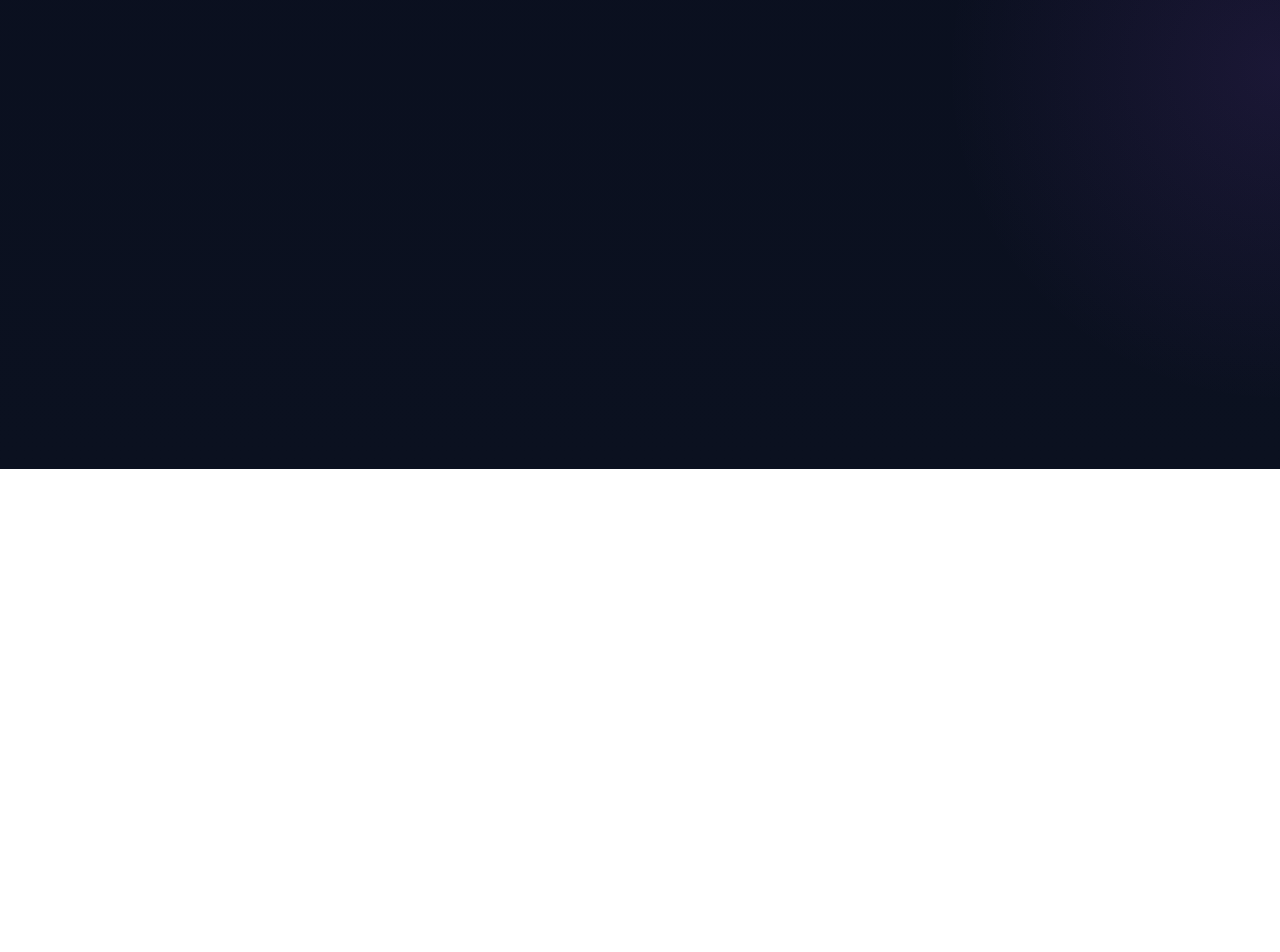
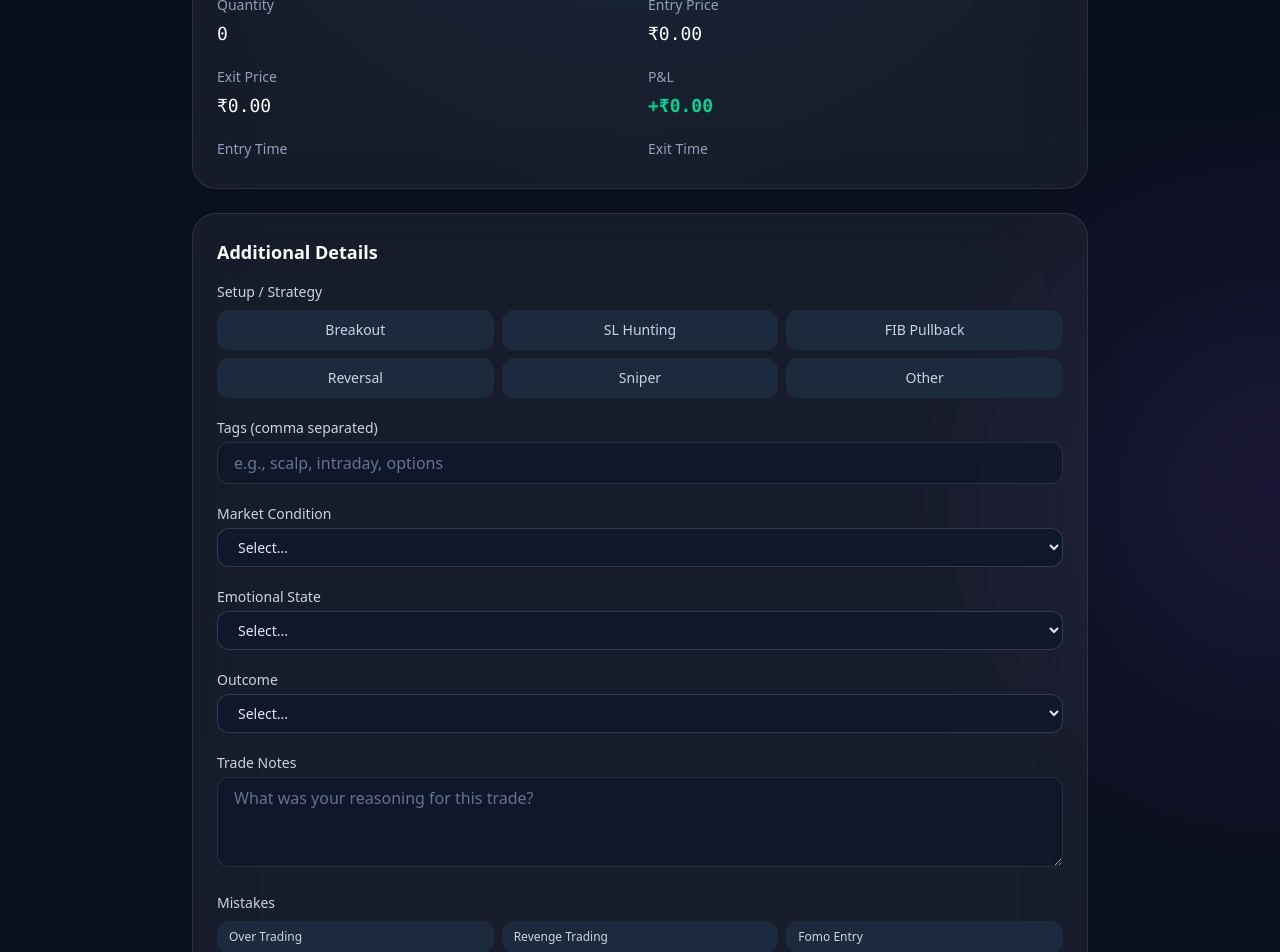
Before and after one commit to qashifpeer/trade-journal, a Next.js app: page /save-trade in a window 1280 px wide. Shown: the part 400-1352 px from the top of the page. Before the commit the page ends 869 px from the top, so only its background shows below. Built offline with nearby package versions, Linux system fonts and the light colour scheme.

Commit message:
FIX: save-trade

```diff
--- a/src/app/save-trade/SaveTradeClient.tsx
+++ b/src/app/save-trade/SaveTradeClient.tsx
@@ -33,14 +33,11 @@
 }
 
 const STRATEGY_OPTIONS = [
-  "Inside Bar",
   "Breakout",
-  "SL Hunt",
-  "FIB Retracement",
+  "SL Hunting",
+  "FIB Pullback",
   "Reversal",
-  "Pullback",
-  "News Based",
-  "Trend",
+  "Sniper",
   "Other",
 ];
 
@@ -143,7 +140,17 @@
       sellTime: params.sellTime || "",
       totalPnl: params.totalPnl ? Number(params.totalPnl) : 0,
     }),
-    [params]
+    [
+      params.id,
+      params.symbol,
+      params.direction,
+      params.quantity,
+      params.buyPrice,
+      params.sellPrice,
+      params.buyTime,
+      params.sellTime,
+      params.totalPnl,
+    ]
   );
 
   const [loading, setLoading] = useState(false);
@@ -161,8 +168,16 @@
   const [marketCondition, setMarketCondition] = useState("");
   const [outcome, setOutcome] = useState("");
 
-  const resetForm = () => {
-    setTradeMeta(EMPTY_TRADE_META);
+  useEffect(() => {
+    let cancelled = false;
+
+    async function loadTrade() {
+      setError("");
+      setSuccessMessage("");
+
+      if (!isEditMode) {
+        if (!cancelled) {
+          setTradeMeta(initialFromQuery);
           setSetup("");
           setTags("");
           setNotes("");
@@ -171,24 +186,12 @@
           setEmotionalState("");
           setMarketCondition("");
           setOutcome("");
-    setError("");
-    setSuccessMessage("");
-  };
-
-  useEffect(() => {
-    let cancelled = false;
-
-    const loadTrade = async () => {
-      resetForm();
-      setPageLoading(true);
-
-      if (!isEditMode) {
-        if (!cancelled) {
-          setTradeMeta(initialFromQuery);
           setPageLoading(false);
         }
         return;
       }
+
+      setPageLoading(true);
 
       try {
         const res = await fetch(`/api/sanity/trade/${sanityId}?t=${Date.now()}`, {
@@ -239,14 +242,14 @@
           setPageLoading(false);
         }
       }
-    };
+    }
 
     loadTrade();
 
     return () => {
       cancelled = true;
     };
-  }, [initialFromQuery, isEditMode, sanityId]);
+  }, [sanityId, isEditMode, initialFromQuery]);
 
   const toggleMistake = (value: string) => {
     setMistakes((prev) =>
@@ -274,7 +277,10 @@
         exitTime: tradeMeta.sellTime,
         pnl: tradeMeta.totalPnl,
         setup,
-        tags: tags.split(",").map((t) => t.trim()).filter(Boolean),
+        tags: tags
+          .split(",")
+          .map((t) => t.trim())
+          .filter(Boolean),
         notes,
         mistakes,
         lessons,
@@ -370,7 +376,229 @@
           </div>
         )}
 
-        {/* keep the rest of your form JSX exactly same */}
+        <div className="space-y-6">
+          <div className="rounded-3xl border border-white/10 bg-white/5 p-6 backdrop-blur-xl">
+            <h2 className="mb-4 text-lg font-semibold text-white">FYERS Trade Data</h2>
+
+            <div className="grid gap-4 md:grid-cols-2">
+              <div>
+                <label className="text-sm text-slate-400">Symbol</label>
+                <p className="mt-1 break-all font-mono text-lg text-white">
+                  {tradeMeta.symbol}
+                </p>
+              </div>
+
+              <div>
+                <label className="text-sm text-slate-400">Direction</label>
+                <p
+                  className={`mt-1 text-lg font-semibold ${
+                    tradeMeta.direction === "Long"
+                      ? "text-emerald-400"
+                      : "text-orange-400"
+                  }`}
+                >
+                  {tradeMeta.direction}
+                </p>
+              </div>
+
+              <div>
+                <label className="text-sm text-slate-400">Quantity</label>
+                <p className="mt-1 font-mono text-lg text-white">
+                  {tradeMeta.quantity}
+                </p>
+              </div>
+
+              <div>
+                <label className="text-sm text-slate-400">Entry Price</label>
+                <p className="mt-1 font-mono text-lg text-white">
+                  ₹{tradeMeta.buyPrice.toFixed(2)}
+                </p>
+              </div>
+
+              <div>
+                <label className="text-sm text-slate-400">Exit Price</label>
+                <p className="mt-1 font-mono text-lg text-white">
+                  ₹{tradeMeta.sellPrice.toFixed(2)}
+                </p>
+              </div>
+
+              <div>
+                <label className="text-sm text-slate-400">P&amp;L</label>
+                <p
+                  className={`mt-1 font-mono text-lg font-semibold ${
+                    tradeMeta.totalPnl >= 0 ? "text-emerald-400" : "text-red-400"
+                  }`}
+                >
+                  {tradeMeta.totalPnl >= 0 ? "+" : "-"}₹
+                  {Math.abs(tradeMeta.totalPnl).toFixed(2)}
+                </p>
+              </div>
+
+              <div>
+                <label className="text-sm text-slate-400">Entry Time</label>
+                <p className="mt-1 text-sm text-slate-200">{tradeMeta.buyTime}</p>
+              </div>
+
+              <div>
+                <label className="text-sm text-slate-400">Exit Time</label>
+                <p className="mt-1 text-sm text-slate-200">{tradeMeta.sellTime}</p>
+              </div>
+            </div>
+          </div>
+
+          <div className="rounded-3xl border border-white/10 bg-white/5 p-6 backdrop-blur-xl">
+            <h2 className="mb-4 text-lg font-semibold text-white">
+              Additional Details
+            </h2>
+
+            <div className="space-y-5">
+              <div>
+                <label className="mb-2 block text-sm font-medium text-slate-300">
+                  Setup / Strategy
+                </label>
+                <div className="grid grid-cols-2 gap-2 md:grid-cols-3">
+                  {STRATEGY_OPTIONS.map((strategy) => (
+                    <button
+                      key={strategy}
+                      type="button"
+                      onClick={() => setSetup(strategy)}
+                      className={`rounded-xl px-4 py-2.5 text-sm font-medium transition-all ${
+                        setup === strategy
+                          ? "bg-cyan-500 text-white ring-2 ring-cyan-400"
+                          : "bg-slate-800 text-slate-300 hover:bg-cyan-500/80 hover:text-white"
+                      }`}
+                    >
+                      {strategy}
+                    </button>
+                  ))}
+                </div>
+              </div>
+
+              <div>
+                <label className="block text-sm font-medium text-slate-300">
+                  Tags (comma separated)
+                </label>
+                <input
+                  type="text"
+                  value={tags}
+                  onChange={(e) => setTags(e.target.value)}
+                  placeholder="e.g., scalp, intraday, options"
+                  className="mt-1 w-full rounded-xl border border-white/10 bg-slate-900/70 px-4 py-2 text-white placeholder-slate-500 outline-none focus:border-cyan-500 focus:ring-2 focus:ring-cyan-500/20"
+                />
+              </div>
+
+              <div>
+                <label className="block text-sm font-medium text-slate-300">
+                  Market Condition
+                </label>
+                <select
+                  value={marketCondition}
+                  onChange={(e) => setMarketCondition(e.target.value)}
+                  className="mt-1 w-full rounded-xl border border-white/15 bg-slate-900/80 px-4 py-2 text-sm text-slate-100 outline-none focus:border-cyan-500 focus:ring-2 focus:ring-cyan-500/30"
+                >
+                  <option value="">Select...</option>
+                  <option value="trending">Trending</option>
+                  <option value="ranging">Ranging</option>
+                  <option value="volatile">Volatile</option>
+                  <option value="calm">Calm</option>
+                </select>
+              </div>
+
+              <div>
+                <label className="block text-sm font-medium text-slate-300">
+                  Emotional State
+                </label>
+                <select
+                  value={emotionalState}
+                  onChange={(e) => setEmotionalState(e.target.value)}
+                  className="mt-1 w-full rounded-xl border border-white/15 bg-slate-900/80 px-4 py-2 text-sm text-slate-100 outline-none focus:border-cyan-500 focus:ring-2 focus:ring-cyan-500/30"
+                >
+                  <option value="">Select...</option>
+                  <option value="confident">Confident</option>
+                  <option value="calm">Calm</option>
+                  <option value="anxious">Anxious</option>
+                  <option value="fearful">Fearful</option>
+                  <option value="greedy">Greedy</option>
+                  <option value="frustrated">Frustrated</option>
+                </select>
+              </div>
+
+              <div>
+                <label className="block text-sm font-medium text-slate-300">
+                  Outcome
+                </label>
+                <select
+                  value={outcome}
+                  onChange={(e) => setOutcome(e.target.value)}
+                  className="mt-1 w-full rounded-xl border border-white/15 bg-slate-900/80 px-4 py-2 text-sm text-slate-100 outline-none focus:border-cyan-500 focus:ring-2 focus:ring-cyan-500/30"
+                >
+                  <option value="">Select...</option>
+                  {OUTCOME_OPTIONS.map((opt) => (
+                    <option key={opt.value} value={opt.value}>
+                      {opt.label}
+                    </option>
+                  ))}
+                </select>
+              </div>
+
+              <div>
+                <label className="block text-sm font-medium text-slate-300">
+                  Trade Notes
+                </label>
+                <textarea
+                  value={notes}
+                  onChange={(e) => setNotes(e.target.value)}
+                  placeholder="What was your reasoning for this trade?"
+                  rows={3}
+                  className="mt-1 w-full rounded-xl border border-white/10 bg-slate-900/70 px-4 py-2 text-white placeholder-slate-500 outline-none focus:border-cyan-500 focus:ring-2 focus:ring-cyan-500/20"
+                />
+              </div>
+
+              <div>
+                <label className="mb-2 block text-sm font-medium text-slate-300">
+                  Mistakes
+                </label>
+                <div className="grid grid-cols-2 gap-2 md:grid-cols-3">
+                  {MISTAKE_OPTIONS.map((item) => {
+                    const selected = mistakes.includes(item);
+                    const label = item
+                      .split(" ")
+                      .map((w) => w[0].toUpperCase() + w.slice(1))
+                      .join(" ");
+
+                    return (
+                      <button
+                        key={item}
+                        type="button"
+                        onClick={() => toggleMistake(item)}
+                        className={`flex items-center justify-between rounded-xl px-3 py-2 text-xs font-medium transition-all ${
+                          selected
+                            ? "bg-red-500/90 text-white ring-2 ring-red-400"
+                            : "bg-slate-800 text-slate-300 hover:bg-red-500/70 hover:text-white"
+                        }`}
+                      >
+                        <span className="truncate">{label}</span>
+                      </button>
+                    );
+                  })}
+                </div>
+              </div>
+
+              <div>
+                <label className="block text-sm font-medium text-slate-300">
+                  Lessons Learned
+                </label>
+                <textarea
+                  value={lessons}
+                  onChange={(e) => setLessons(e.target.value)}
+                  placeholder="What did you learn from this trade?"
+                  rows={3}
+                  className="mt-1 w-full rounded-xl border border-white/10 bg-slate-900/70 px-4 py-2 text-white placeholder-slate-500 outline-none focus:border-cyan-500 focus:ring-2 focus:ring-cyan-500/20"
+                />
+              </div>
+            </div>
+          </div>
+
           <div className="flex gap-3">
             <button
               type="button"
@@ -396,6 +624,7 @@
             </button>
           </div>
         </div>
+      </div>
     </main>
   );
 }
```
Lines whose indentation alone changed are shown as unchanged.
